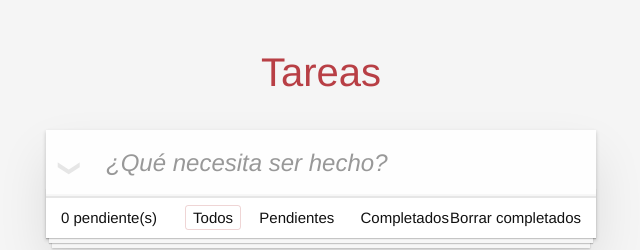
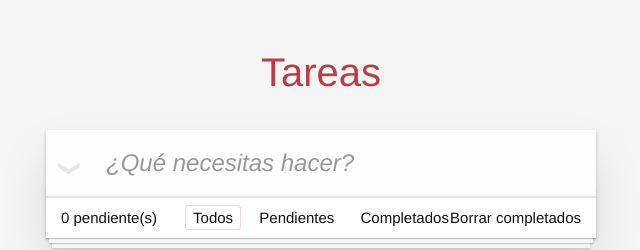
Before and after one commit to RafaelRomeroDam/Lista-de-Tareas, a website built with webpack: page src/index.html in a window 1280 px wide. Shown: the top 250 px of the page, 319-959 px from the left. Built offline with nearby package versions, Linux system fonts and the light colour scheme.

Commit message:
subida 5

```diff
--- a/src/index.html
+++ b/src/index.html
@@ -9,7 +9,7 @@
 		<section class="todoapp">
 			<header class="header">
 				<h1>Tareas</h1>
-				<input class="new-todo" placeholder="¿Qué necesita ser hecho?" autofocus>
+				<input class="new-todo" placeholder="¿Qué necesitas hacer?" autofocus>
 			</header>
 			<!-- This section should be hidden by default and shown when there are todos -->
 			<section class="main">
```
